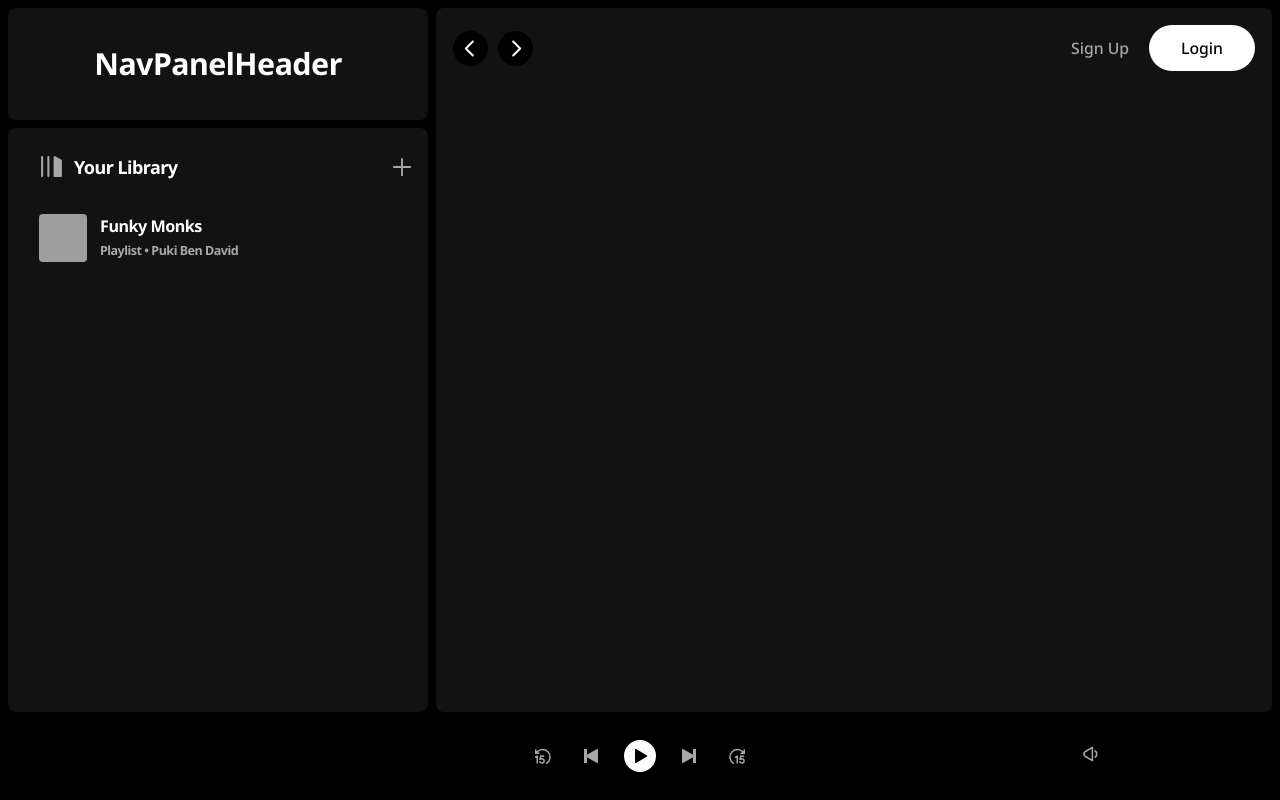
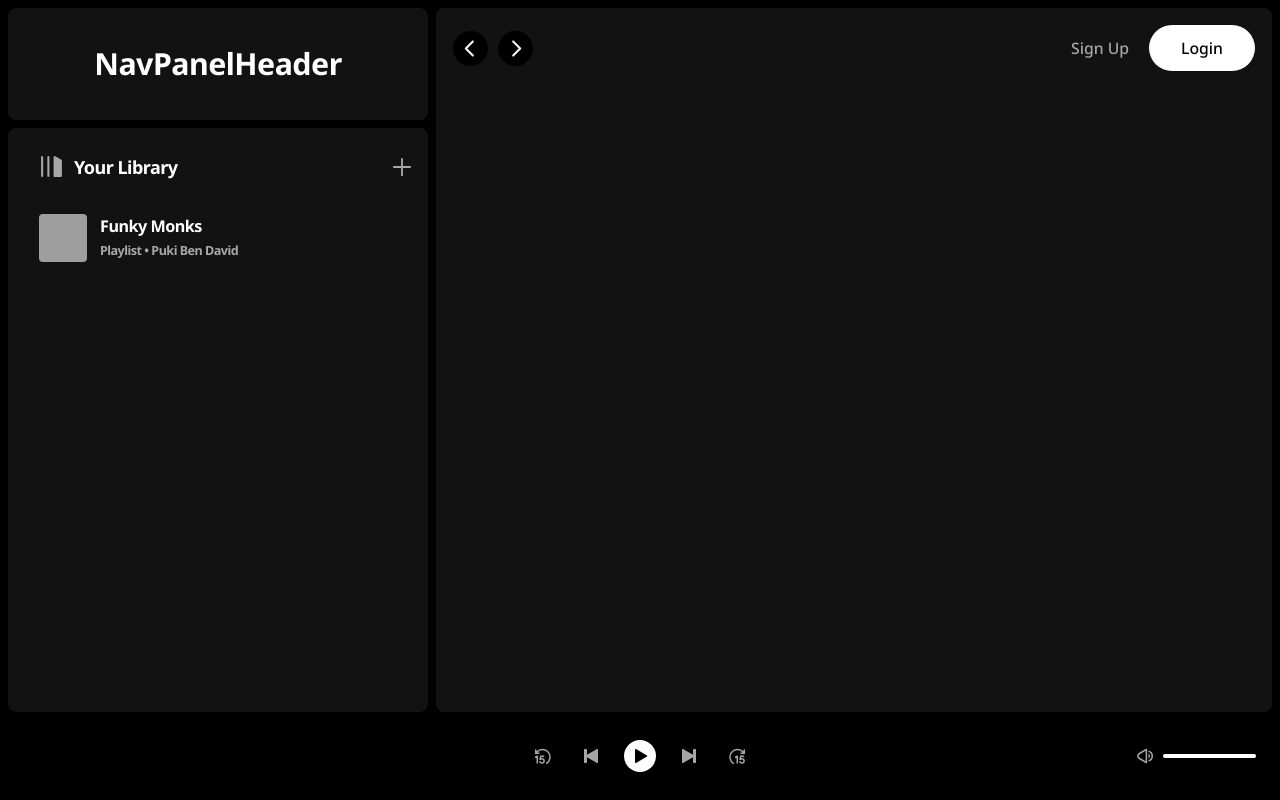
Before and after one commit to 0rokuSaki/rythmix, a React (Vite) app: page /station/1 in a window 1280 px wide. Built offline with nearby package versions, Linux system fonts and the light colour scheme; grey boxes are pictures that could not be loaded.

Commit message:
Add volume control interface

```diff
--- a/package.json
+++ b/package.json
@@ -10,6 +10,9 @@
     "preview": "vite preview"
   },
   "dependencies": {
+    "@emotion/react": "^11.11.4",
+    "@emotion/styled": "^11.11.5",
+    "@mui/material": "^5.15.15",
     "axios": "^1.5.0",
     "dotenv": "^16.4.5",
     "react": "^18.2.0",
--- a/src/assets/styles/cmps/PlayerPanel/_player-panel.scss
+++ b/src/assets/styles/cmps/PlayerPanel/_player-panel.scss
@@ -99,7 +99,45 @@
 
   .volume-controls {
     grid-column: 3;
+    gap: 2px;
+    padding-right: 16px;
 
+    .volume-btn {
+      background-color: transparent;
+      z-index: 1;
+    }
 
+    .volume-slider {
+      width: 93px;
+
+      .MuiSlider-rail {
+        background-color: lightgray;
+      }
+
+      .MuiSlider-track {
+        border: none;
+        background-color: white;
+      }
+
+      .MuiSlider-thumb {
+        box-shadow: none;
+        width: 0;
+        height: 0;
+      }
+    }
+
+    .volume-slider:hover {
+      .MuiSlider-track {
+        border: none;
+        background-color: $elem-clr-accent;
+      }
+
+      .MuiSlider-thumb {
+        background-color: white;
+        box-shadow: none;
+        width: 12px;
+        height: 12px;
+      }
+    }
   }
 }
--- a/src/cmps/PlayerPanel/VolumeControls.jsx
+++ b/src/cmps/PlayerPanel/VolumeControls.jsx
@@ -1,19 +1,38 @@
 import { useState } from "react";
+
+import Slider from "@mui/material/Slider";
 
 import { VolumeIcon } from "../icons/VolumeIcon";
 
 export function VolumeControls() {
-  const [volume, setVolume] = useState(50);
+  const [volume, setVolume] = useState(100);
+  const [prevVolume, setPrevVolume] = useState(volume);
+
+  function onVolumeClick() {
+    if (volume == 0) {
+      setVolume(prevVolume);
+    } else {
+      setPrevVolume(volume);
+      setVolume(0);
+    }
+  }
 
   function handleChange(event) {
     setVolume(event.target.value);
   }
 
   return (
-    <div className="volume-controls flex row align-center justify-center">
-      <button className="volume-btn">
+    <div className="volume-controls flex row align-center justify-end">
+      <button className="volume-btn flex align-center justify-center" onClick={onVolumeClick}>
         <VolumeIcon volume={volume} />
       </button>
+      <Slider
+        className="volume-slider"
+        value={volume}
+        size="medium"
+        onChange={handleChange}
+        aria-labelledby="continuous-slider"
+      />
     </div>
   );
 }
```
Also changed, not shown: 1 other file (tests, documents, lock files or other folders).
